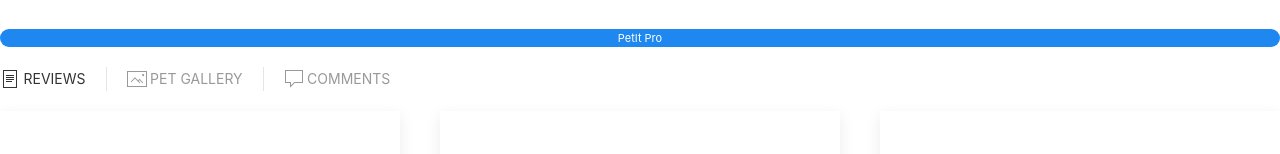
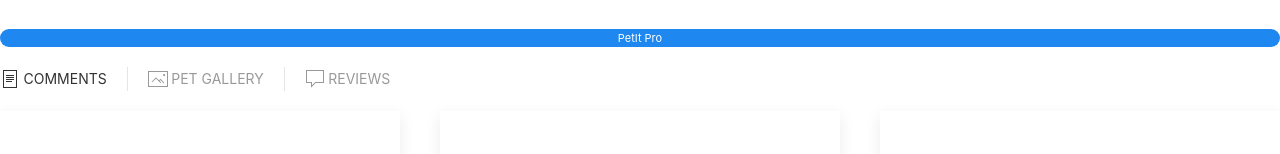
Before and after one commit to dimitermusic/petit-frontend, a React (Create React App) app: page /profile in a window 1280 px wide. Shown: the part 624-778 px from the top of the page. Built offline with nearby package versions, Linux system fonts and the light colour scheme.

Commit message:
conflicts resolved

```diff
--- a/src/App.js
+++ b/src/App.js
@@ -8,7 +8,6 @@ import API from "./utils/api";
 import Profile from "./components/pages/Profile/index.js";
 import NavBar from "./components/NavBar/index.js";
 import Results from "./components/Results/index";
-import ReviewForm from "./components/ReviewForm/index.js";
 import PetGallery from "./pages/PetGallery/index.js";
 import UploadPets from "./pages/UploadPets/index.js";
 import Place from "./components/pages/Place/index.js";
@@ -75,6 +74,8 @@ function App() {
         <Route exact path={"/"} element={<LoginPage />} />
         <Route exact path={"/logout"} element={<Logout />} />
         <Route exact path={"/place"} element={<Place />} />
+        <Route exact path={"/petgallery"} element={<PetGallery />} />
+        <Route exact path={"/uploadpets"} element={<UploadPets />} />
       </Routes>
     </>
   );
--- a/src/components/pages/Profile/index.js
+++ b/src/components/pages/Profile/index.js
@@ -29,9 +29,9 @@ if(!props.username){
 
             {/* Profile nav */}
             <ul className="uk-subnav uk-subnav-divider uk-margin">
-                    <li className="uk-active"><a href="#"><span uk-icon="file-text"></span> Reviews</a></li>
+                    <li className="uk-active"><a href="#"><span uk-icon="file-text"></span> Comments</a></li>
                     <li><a href="#"><span uk-icon="image"></span> Pet Gallery</a></li>
-                    <li><a href="#"><span uk-icon="comment"></span> Comments</a></li>
+                    <li><a href="#"><span uk-icon="comment"></span> Reviews</a></li>
             </ul>
             {/* Populate user reviews */}
             <div   className="uk-child-width-expand@s uk-text-center uk-grid">
```
